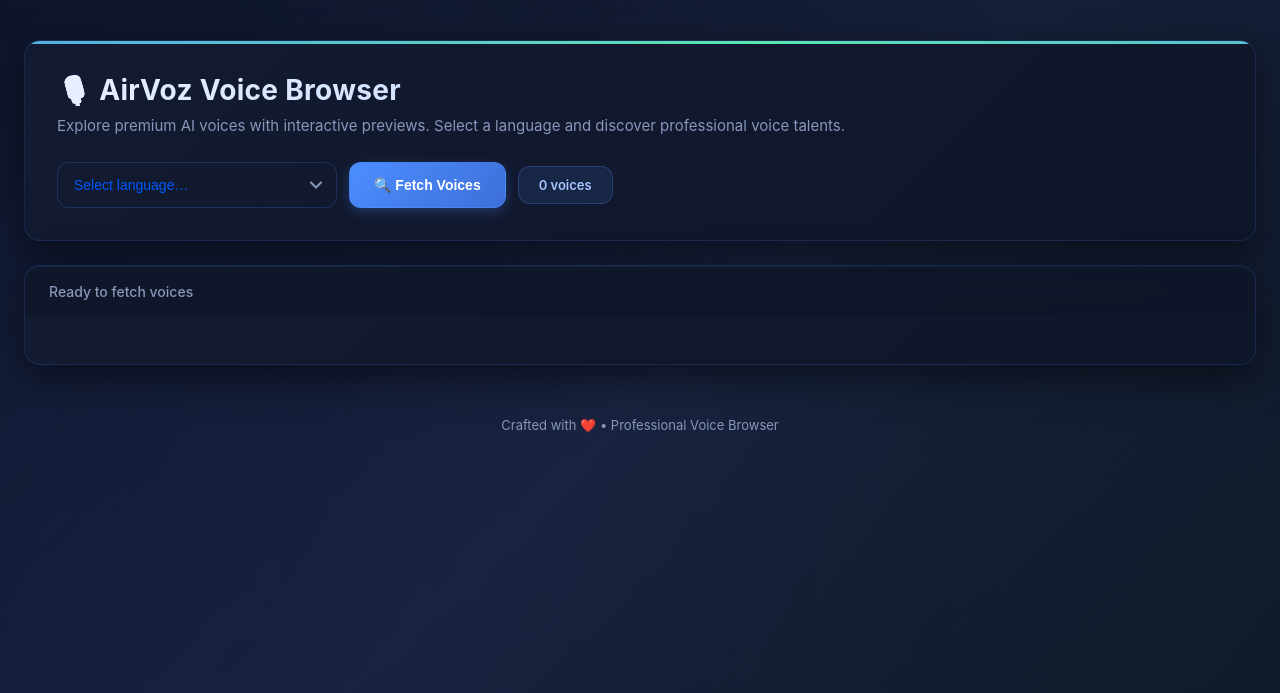
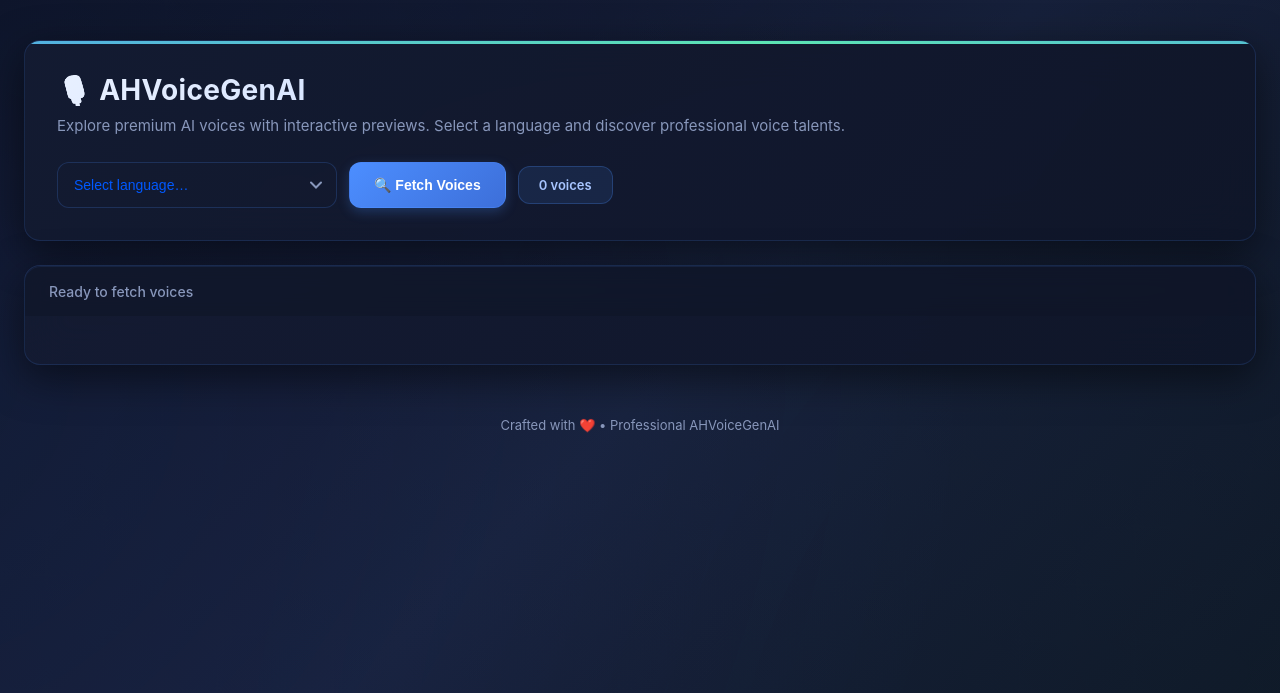
Before and after one commit to AH-Developer-AI/ahvoicegenai, a Flask app: page / in a window 1280 px wide. Shown: the top 693 px of the page. Run offline with Flask 3, Linux system fonts and the light colour scheme.

Commit message:
Update index.html

```diff
--- a/templates/index.html
+++ b/templates/index.html
@@ -416,7 +416,7 @@
 <body>
   <div class="container">
     <header>
-      <h1>🎙️ AirVoz Voice Browser</h1>
+      <h1>🎙️ AHVoiceGenAI</h1>
       <div class="subtitle">
         Explore premium AI voices with interactive previews. Select a language and discover professional voice talents.
       </div>
@@ -447,7 +447,7 @@
     </div>
 
     <div class="footer">
-      Crafted with ❤️ • Professional Voice Browser
+      Crafted with ❤️ • Professional AHVoiceGenAI
     </div>
   </div>
 
```
